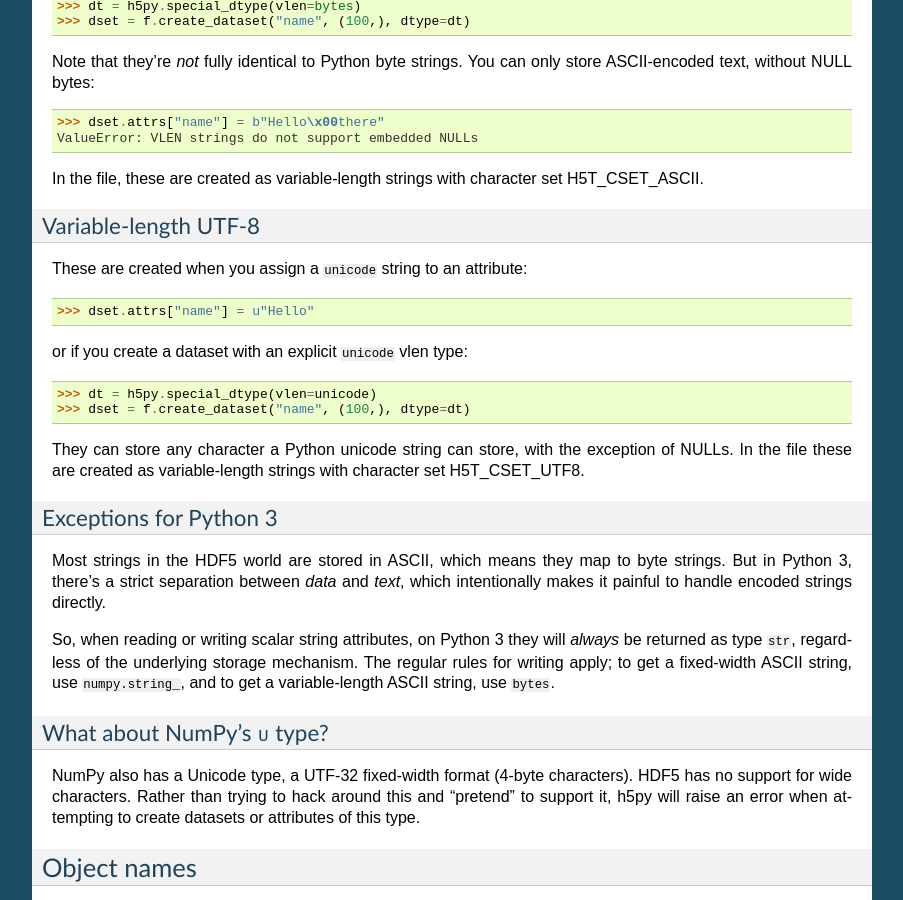
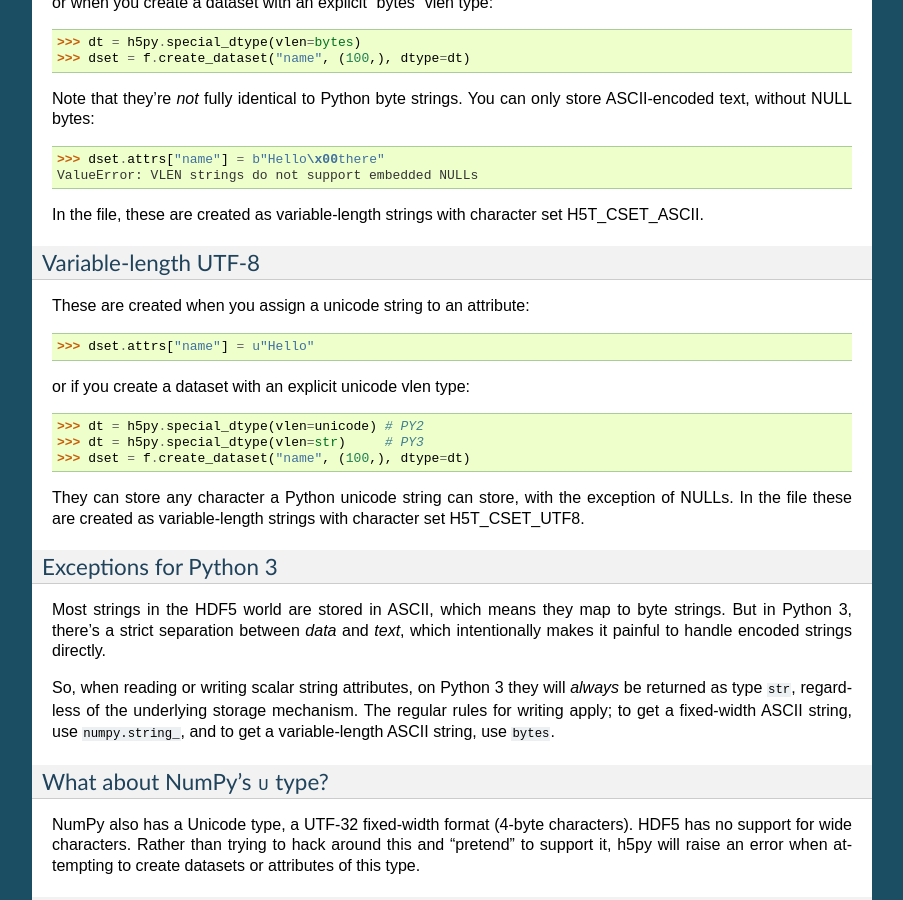
Before and after one commit to h5py/h5py, a Sphinx documentation site: the page built from docs/strings.rst, in a window 1280 px wide and 900 px high, scrolled down 1503 px. Shown: the whole window, without its empty margins (198-1101 px from the left). Built offline with Sphinx 7.4.7, drawn with Linux system fonts in a browser that asks for light colours; pages that are not in the unit, such as notebooks, are missing from menus; some of the changed text lies outside the part shown.

Commit message:
DOC: Minor clarification of h5py unicode usage.

```diff
--- a/docs/strings.rst
+++ b/docs/strings.rst
@@ -44,6 +44,8 @@ to a specific type within Python (but see :ref:`str_py3` below):
 * Fixed-length ASCII (NumPy ``S`` type)
 * Variable-length ASCII (Python 2 ``str``, Python 3 ``bytes``)
 * Variable-length UTF-8 (Python 2 ``unicode``, Python 3 ``str``)
+
+Note that h5py currently lacks support for fixed-length UTF-8.
 
 .. _str_py3:
 
@@ -107,13 +109,14 @@ H5T_CSET_ASCII.
 Variable-length UTF-8
 ^^^^^^^^^^^^^^^^^^^^^
 
-These are created when you assign a ``unicode`` string to an attribute::
+These are created when you assign a unicode string to an attribute::
 
     >>> dset.attrs["name"] = u"Hello"
 
-or if you create a dataset with an explicit ``unicode`` vlen type:
+or if you create a dataset with an explicit unicode vlen type:
 
-    >>> dt = h5py.special_dtype(vlen=unicode)
+    >>> dt = h5py.special_dtype(vlen=unicode) # PY2
+    >>> dt = h5py.special_dtype(vlen=str)     # PY3
     >>> dset = f.create_dataset("name", (100,), dtype=dt)
 
 They can store any character a Python unicode string can store, with the
```
